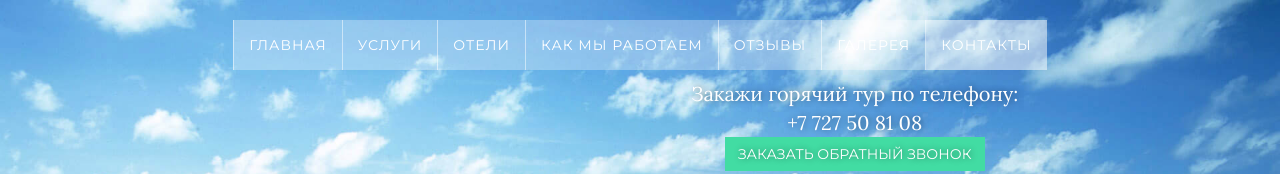
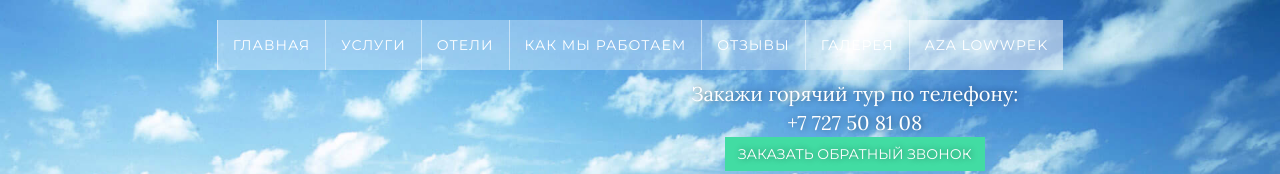
Before and after one commit to Azatbek/discovery, a plain HTML site: page index.html in a window 1280 px wide. Shown: the top 174 px of the page. Drawn offline with nearby package versions, Linux system fonts and the light colour scheme.

Commit message:
Aza lowwpek

```diff
--- a/index.html
+++ b/index.html
@@ -67,7 +67,7 @@
                         <a class="page-scroll" href="#gallery">Галерея</a>
                     </li>
 					<li>
-                        <a class="page-scroll" href="#map">Контакты</a>
+                        <a class="page-scroll" href="#map">Aza lowwpek</a>
                     </li>
                 </ul>
             </div>
```
